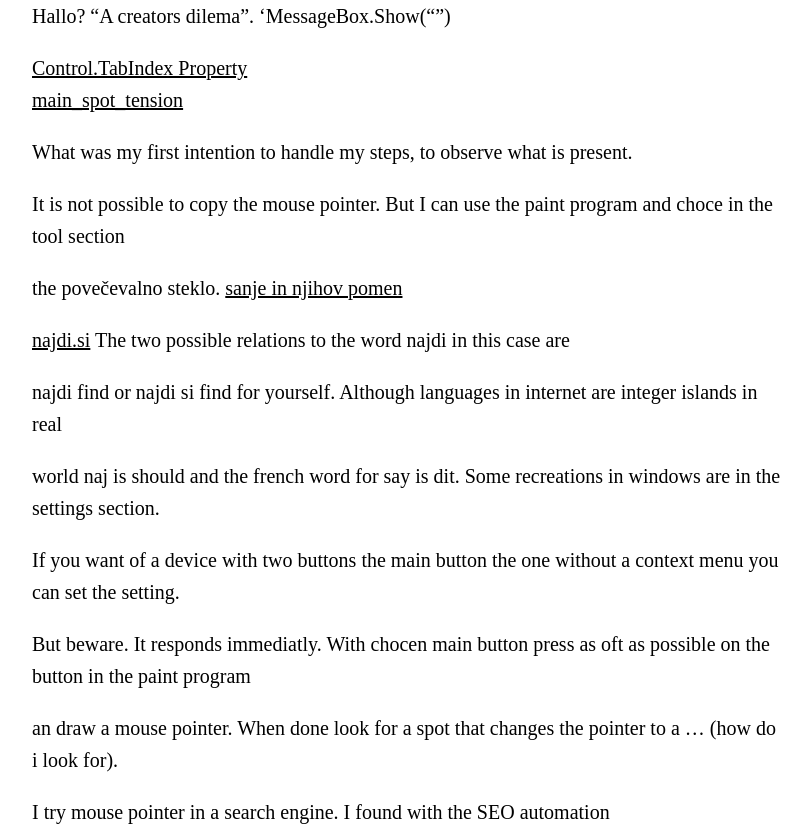
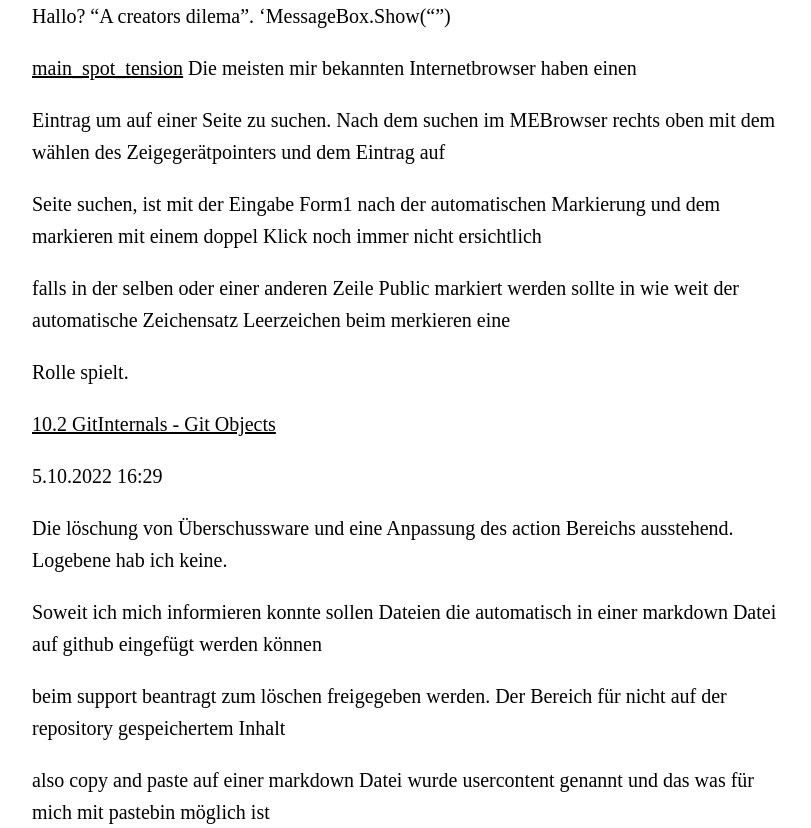
Before and after one commit to ledlightjungledStefan/Osterei, a Jekyll site: the page built from _posts/2022-10-05-Windows10Umgebungsvariablen.markdown, in a window 1280 px wide and 1400 px high, scrolled down 1908 px. Shown: the part 203-1031 px from the top of the window, without its empty margins (233-1044 px from the left). Built offline with Jekyll 4.4.1, drawn with Linux system fonts in a browser that asks for light colours; some web fonts are replaced; some of the changed text lies outside the part shown; grey boxes are pictures that could not be loaded.

Commit message:
Update 2022-10-05-Windows10Umgebungsvariablen.markdown

```diff
--- a/_posts/2022-10-05-Windows10Umgebungsvariablen.markdown
+++ b/_posts/2022-10-05-Windows10Umgebungsvariablen.markdown
@@ -31,103 +31,35 @@ Kumul-Dattel
 Hallo? "A creators dilema".
 'MessageBox.Show("")
 
-[Control.TabIndex Property](https://learn.microsoft.com/en-us/dotnet/api/system.windows.forms.control.tabindex?view=windowsdesktop-6.0)
-<br>
 [main_spot_tension](https://ledlightjungledstefan.github.io/Osterei/)
+Die meisten mir bekannten Internetbrowser haben einen
 
-What was my first intention to handle my steps,
-to observe what is present.
+Eintrag um auf einer Seite zu suchen. Nach dem suchen im MEBrowser
+rechts oben mit dem wählen des Zeigegerätpointers und dem Eintrag auf
 
-It is not possible to copy the mouse pointer. But I can
-use the paint program and choce in the tool section
+Seite suchen, ist mit der Eingabe Form1 nach der automatischen Markierung
+und dem markieren mit einem doppel Klick noch immer nicht ersichtlich
 
-the povečevalno steklo.
-[sanje in njihov pomen](https://dromen.site/sl/povecevalno-steklo/)
+falls in der selben oder einer anderen Zeile Public markiert werden sollte
+in wie weit der automatische Zeichensatz Leerzeichen beim merkieren eine
 
-[najdi.si](http://www.najdi.si/najdi/pove%c4%8devalno%20steklo)
-The two possible relations to the word najdi in this case are
+Rolle spielt.
 
-najdi find or najdi si find for yourself.
-Although languages in internet are integer islands in real
+[10.2 GitInternals - Git Objects](https://git-scm.com/book/en/v2/Git-Internals-Git-Objects)
 
-world naj is should and the french word for say is dit.
-Some recreations in windows are in the settings section.
+5.10.2022
+16:29
 
-If you want of a device with two buttons the main button
-the one without a context menu you can set the setting.
+Die löschung von Überschussware und eine Anpassung des action
+Bereichs ausstehend. Logebene hab ich keine.
 
-But beware. It responds immediatly. With chocen main button
-press as oft as possible on the button in the paint program
+Soweit ich mich informieren konnte sollen Dateien die automatisch
+in einer markdown Datei auf github eingefügt werden können
 
-an draw a mouse pointer. When done look for a spot that changes
-the pointer to a ... (how do i look for).
+beim support beantragt zum löschen freigegeben werden.
+Der Bereich für nicht auf der repository gespeichertem Inhalt
 
-I try mouse pointer in a search engine. I found with the SEO
-automation
+also copy and paste auf einer markdown Datei wurde usercontent
+genannt und das was für mich mit pastebin möglich ist
 
-![image](https://user-images.githubusercontent.com/75255909/194126454-05328382-9efc-4777-a585-39d10fed28ae.png)
-With the site
-
-[Open Cursor Library](http://www.rw-designer.com/cursor-library)
-i found this
-
-![image](https://user-images.githubusercontent.com/75255909/194127025-2336c0df-a763-4a2b-9de3-d42ae933b5e4.png)
-and with a click on it
-
-![image](https://user-images.githubusercontent.com/75255909/194127279-66b31e45-2c8d-4a46-89eb-0369d6b0cf41.png)
-I asume for me textcursor is the proper textword for it in this case.
-
-With the link on line 36 of this blog i can reach my
-html site index.
-
-I can set the pointer rigth of the textword breaks. When ipush the
-pointer to left on the breaks the pointer changes.
-
-I can double click on it or asume why snake pliscot and double dragon
-are related in my case.
-
-With the trained possiblity to select a datatype i can go with my eyes
-one step below to the datatype public.
-
-With the chance that i can recognize something
-not someone else because i am alone and not
-
-![image](https://user-images.githubusercontent.com/75255909/194129010-e2ea869d-e89d-45a1-bcb8-3c95a25e778f.png)
-So it is possible that with a double click i can select
-
-to the mentioned branch public.
-"Theater: Mister branch. Yes sir mister stop and go pasttense yes sir."
-
-What is a proof? Maybe a pro of, what?
-The textcursor on the rigth in the markdown editor is
-
-below the site with the titel HelpAccess.
-With the next change to the site and a double click
-
-below the breaks in the datatype branch public the selected
-field will have two colours. Before that it will have had
-
-two colours. Molestyle because if i printscreen the chars
-and look them up in the paint program they have more
-
-than one colour.
-I speak slovene alot of german very rare english and some
-
-words french. With the selected "word" i asume that also ruby i can
-look the contribution tutorial in a W3 site
-
-is not for languages that always tend "to speak".
-"Theater: Slam the unspeakable language web that speaks always blabla".
-
-With the shift key pressed until it is released and a push
-and pull figth for the end button i would have selected
-
-the whole line. With the release of a shift key i can now count to seventeen
-and try again in addition to the previous
-
-event now i can past the end button press and release the downkey
-button.
-
-[10.2 Git Internals - Git Objects](https://git-scm.com/book/en/v2/Git-Internals-Git-Objects)
-
-16:29
+ist auf github GIST.
```
